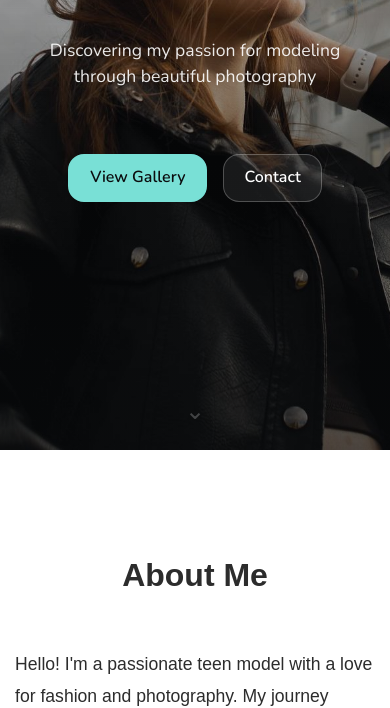
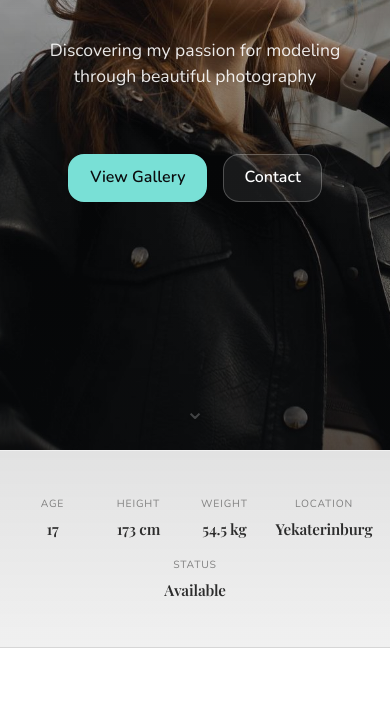
Before and after one commit to yalexaner/model-portfolio, a plain HTML site: page index.html in a window 390 px wide. Shown: the part 394-1102 px from the top of the page. Drawn offline with nearby package versions, Linux system fonts and the light colour scheme.

Commit message:
feat(model-info): add professional model information section
- create elegant info strip with label/value typography pairs
- add model stats: age, height, weight, location, and availability
- implement sophisticated design with playfair display and nunito fonts
- include gradient dividers and subtle background styling
- ensure full responsive layout for mobile and tablet devices
- replace previous emoji-based badges with professional presentation

```diff
--- a/css/style.css
+++ b/css/style.css
@@ -250,6 +250,102 @@ header {
 .cta-button:hover {
     background: #404040;
     transform: translateY(-2px);
+}
+
+/* Model Info Section */
+.model-info {
+    padding: 40px 0;
+    background: linear-gradient(180deg, rgba(10, 12, 14, 0.08) 0%, rgba(10, 12, 14, 0.02) 100%);
+    border-top: 1px solid rgba(255, 255, 255, 0.1);
+    border-bottom: 1px solid rgba(0, 0, 0, 0.05);
+}
+
+.info-strip {
+    display: flex;
+    justify-content: center;
+    align-items: center;
+    max-width: 900px;
+    margin: 0 auto;
+    padding: 20px 0;
+}
+
+.info-item {
+    display: flex;
+    flex-direction: column;
+    align-items: center;
+    text-align: center;
+    min-width: 100px;
+}
+
+.info-label {
+    font-family: 'Nunito', sans-serif;
+    font-size: 0.75rem;
+    font-weight: 400;
+    color: #808080;
+    text-transform: uppercase;
+    letter-spacing: 0.08em;
+    margin-bottom: 4px;
+}
+
+.info-value {
+    font-family: 'Playfair Display', serif;
+    font-size: 1.1rem;
+    font-weight: 600;
+    color: #2c2c2c;
+    letter-spacing: -0.01em;
+}
+
+.info-divider {
+    width: 1px;
+    height: 30px;
+    background: linear-gradient(180deg, transparent 0%, rgba(44, 44, 44, 0.2) 50%, transparent 100%);
+    margin: 0 2rem;
+}
+
+@media (max-width: 768px) {
+    .info-strip {
+        flex-wrap: wrap;
+        gap: 1.5rem;
+        padding: 15px 0;
+    }
+
+    .info-divider {
+        display: none;
+    }
+
+    .info-item {
+        min-width: 80px;
+    }
+
+    .info-label {
+        font-size: 0.7rem;
+    }
+
+    .info-value {
+        font-size: 1rem;
+    }
+}
+
+@media (max-width: 480px) {
+    .model-info {
+        padding: 30px 0;
+    }
+
+    .info-strip {
+        gap: 1rem;
+    }
+
+    .info-item {
+        min-width: 70px;
+    }
+
+    .info-label {
+        font-size: 0.65rem;
+    }
+
+    .info-value {
+        font-size: 0.95rem;
+    }
 }
 
 /* About Section */
--- a/index.html
+++ b/index.html
@@ -40,6 +40,37 @@
                 </div>
             </div>
             <a href="#gallery" class="scroll-cue" aria-label="Scroll to gallery">⌄</a>
+        </section>
+
+        <section class="model-info">
+            <div class="container">
+                <div class="info-strip">
+                    <div class="info-item">
+                        <span class="info-label">Age</span>
+                        <span class="info-value">17</span>
+                    </div>
+                    <div class="info-divider"></div>
+                    <div class="info-item">
+                        <span class="info-label">Height</span>
+                        <span class="info-value">173 cm</span>
+                    </div>
+                    <div class="info-divider"></div>
+                    <div class="info-item">
+                        <span class="info-label">Weight</span>
+                        <span class="info-value">54.5 kg</span>
+                    </div>
+                    <div class="info-divider"></div>
+                    <div class="info-item">
+                        <span class="info-label">Location</span>
+                        <span class="info-value">Yekaterinburg</span>
+                    </div>
+                    <div class="info-divider"></div>
+                    <div class="info-item">
+                        <span class="info-label">Status</span>
+                        <span class="info-value">Available</span>
+                    </div>
+                </div>
+            </div>
         </section>
 
         <section id="about" class="about">
```
